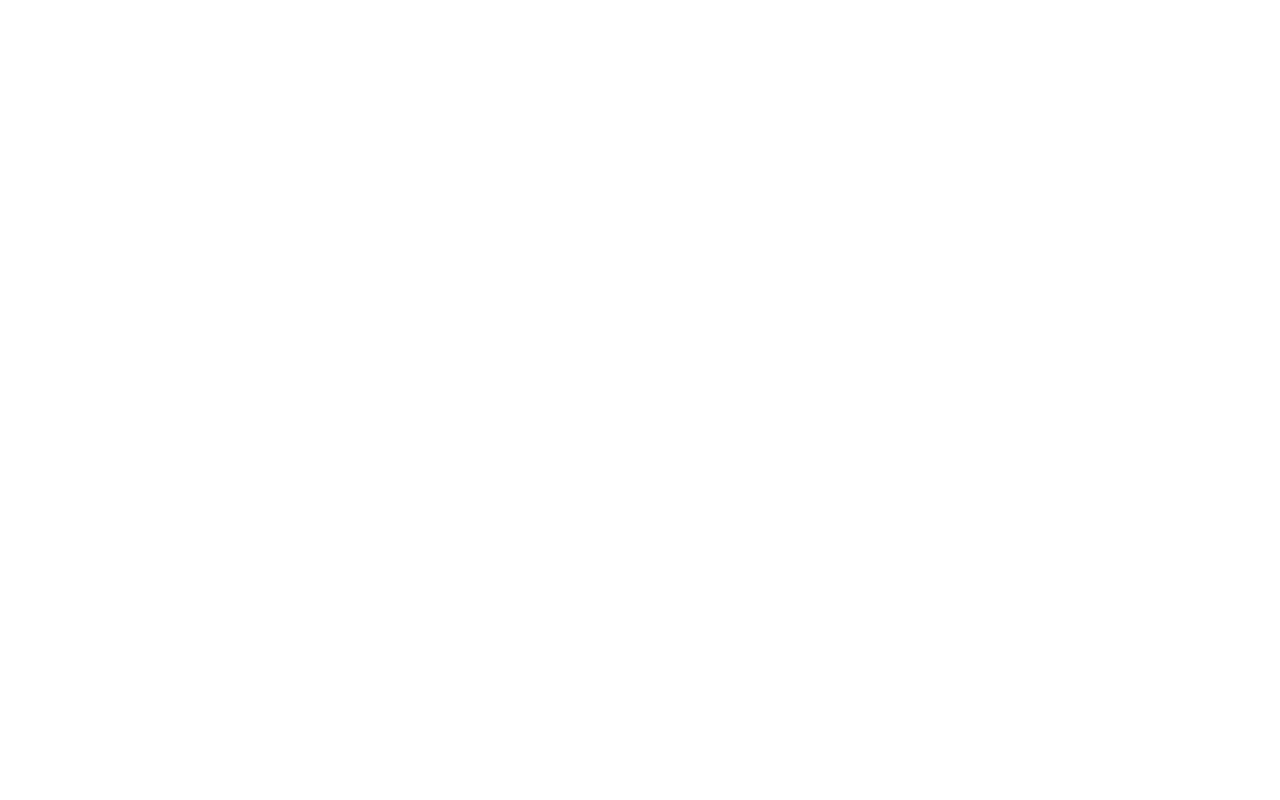
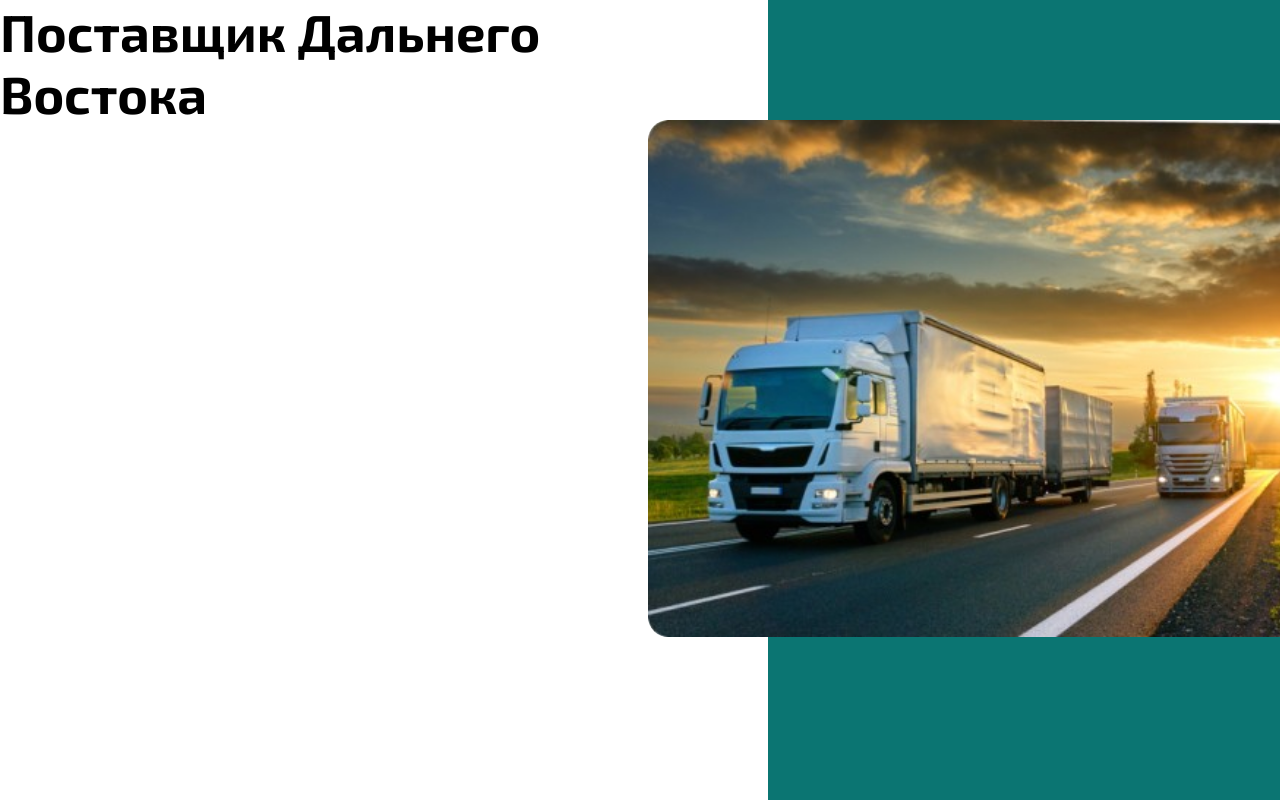
Before and after one commit to abdulloh666/exam, a plain HTML site: page index.html in a window 1280 px wide. Drawn offline with Linux system fonts and the light colour scheme.

Commit message:
Added media file

```diff
--- a/index.html
+++ b/index.html
@@ -10,8 +10,13 @@
 <body>
     <main>
         <div class="hero">
-            <div class="hero-1"></div>
-            <div class="hero-2"></div>
+            <div class="hero-1">
+                <h1>Поставщик Дальнего Востока</h1>
+            </div>
+
+            <div class="hero-2">
+                <img src="./images/Hero.jpg" alt="Truck">
+            </div>
         </div>
     </main>
 </body>
--- a/scss/main.scss
+++ b/scss/main.scss
@@ -11,6 +11,13 @@
     font-family: 'exo';
     src: url("../fonts/Exo2-VariableFont_wght.ttf");
 }
+
+@import 'media';
+
+$font-1: 'ptsans-regular';
+$font-2: 'ptsans-bold';
+$font-3: 'exo';
+
 
 *{
     margin: 0;
@@ -31,10 +38,24 @@ main{
         .hero-1{
             width: 60%;
             height: 100%;
+            h1{
+                width: 610px;
+                font-family: 'exo';
+                font-size: 52px;
+            }
         }
         .hero-2{
             width: 40%;
             height: 100%;
+            background-color: #0B7572;
+            position: relative;
+            img{
+                width: 650px;
+                border-radius: 20px;
+                position: absolute;
+                top: 120px;
+                left: -120px;
+            }
         }
 
     }
```
Also changed, not shown: _media.scss (added), css/main.min.css, 1 other file.
